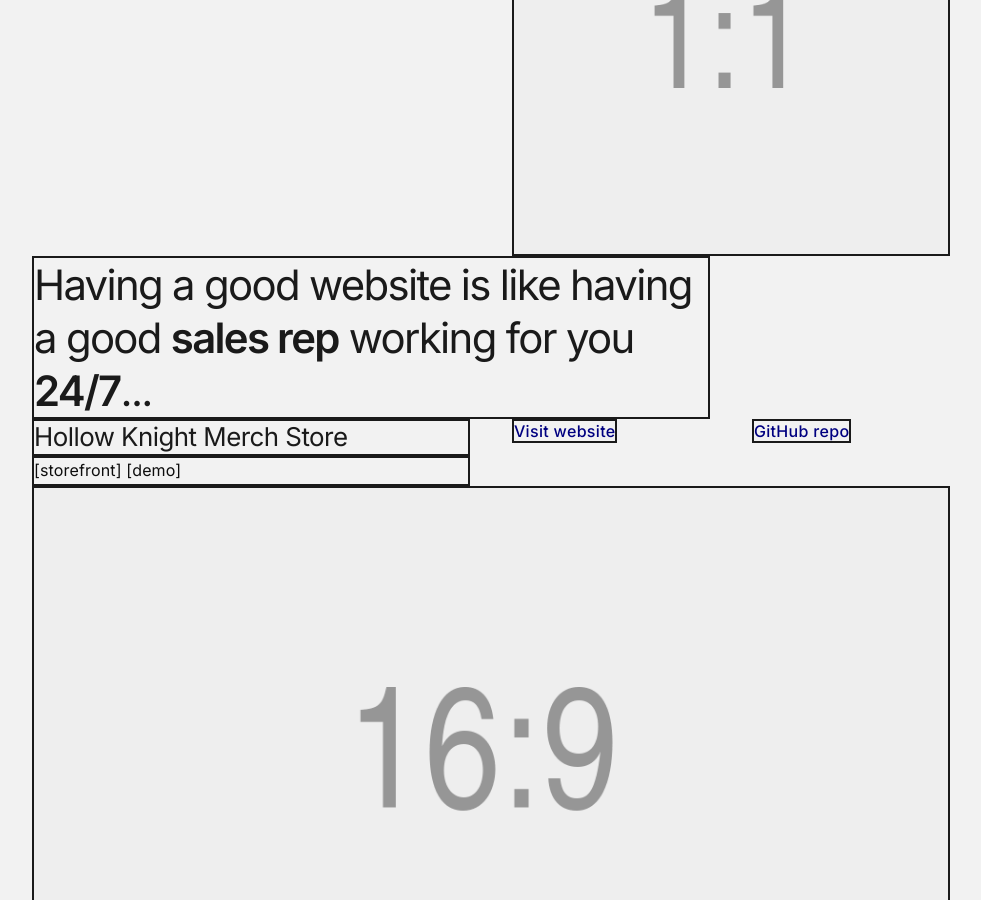
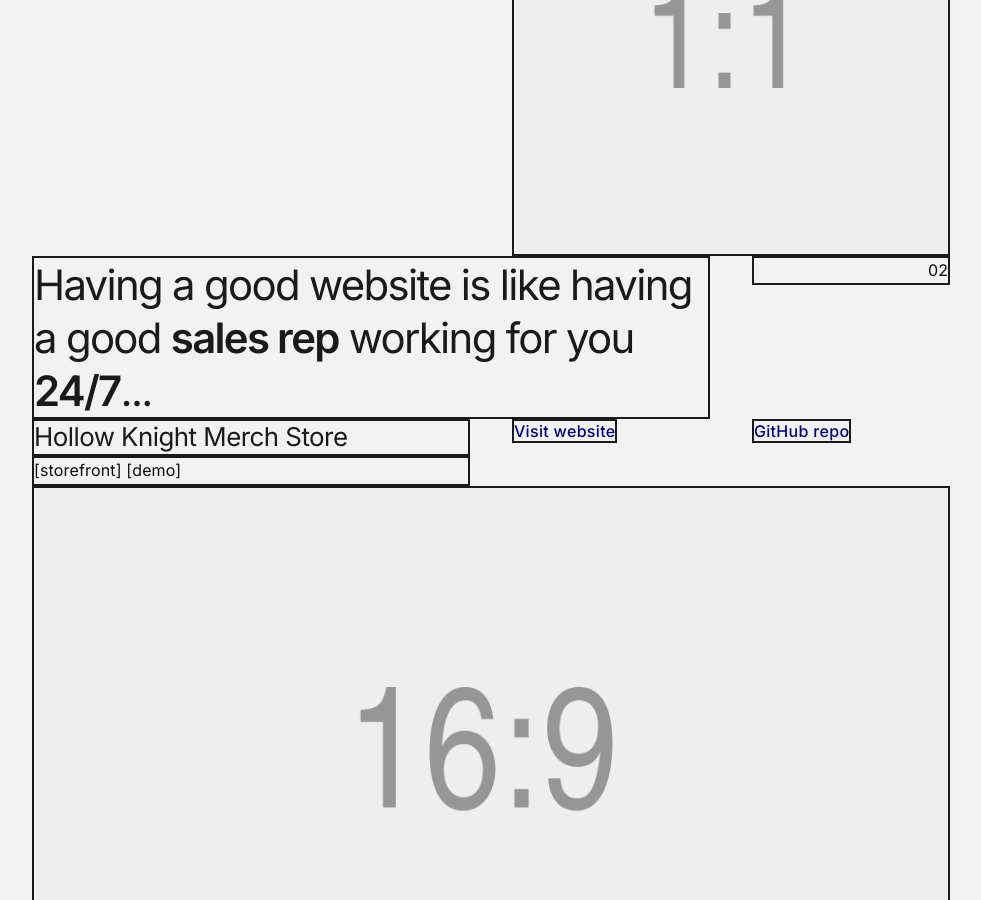
Before and after one commit to jingtianfeng/jtfeng-personal-1, a Jekyll site: the page built from index.html, in a window 1280 px wide and 900 px high, scrolled down 481 px. Shown: the whole window, without its empty margins (149-1130 px from the left). Built offline with Jekyll 4.4.1, drawn with Linux system fonts in a browser that asks for light colours.

Commit message:
Update index: add heading deco for #frontend-work

```diff
--- a/index.html
+++ b/index.html
@@ -69,11 +69,14 @@ title: Front-End Developer
 <section id="frontend-work">
     <div class="container">
         <div class="row">
-            <div class="col-4 col-md-3">
+            <div class="col-3">
                 <h2 class="border border-dark">
                     Having a good website is like having a good <strong>sales rep</strong>
                     working for you <strong>24/7</strong>...
                 </h2>
+            </div>
+            <div class="col-1">
+                <div class="border border-dark text-end">02</div>
             </div>
         </div>
         <div class="row">
```
